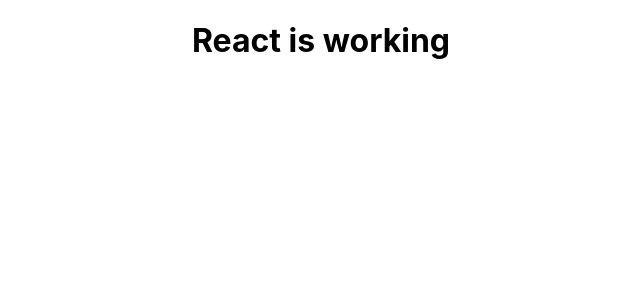
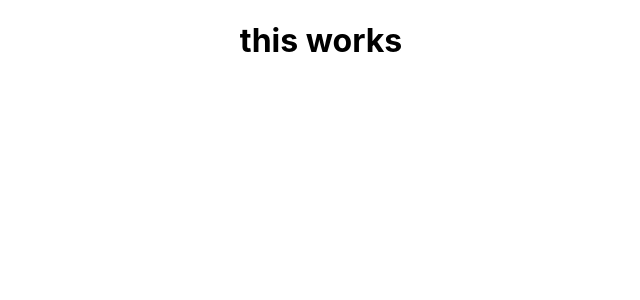
Before and after one commit to VPilipenko334/imgix-take-home, a React (Create React App) app: page / in a window 1280 px wide. Shown: the top 300 px of the page, without its empty margins (319-959 px from the left). Built offline with nearby package versions, Linux system fonts and the light colour scheme.

Commit message:
react folders organized

```diff
--- a/src/App.js
+++ b/src/App.js
@@ -1,9 +1,10 @@
 import './stylesheets/App.css';
+import EditPicture from './components/EditPicture';
 
 function App() {
   return (
     <div className="App">
-      <h1> React is working </h1>
+      <EditPicture />
     </div>
   );
 }
--- /dev/null
+++ b/src/components/EditPicture.js
@@ -0,0 +1,13 @@
+import React, { useState } from 'react';
+
+const EditPicture = () => {
+    return (
+        <div className="outer-container">
+            <div className="inner-container">
+                <h1>this works</h1>
+            </div>
+        </div>
+    )
+}
+
+export default EditPicture;
```
